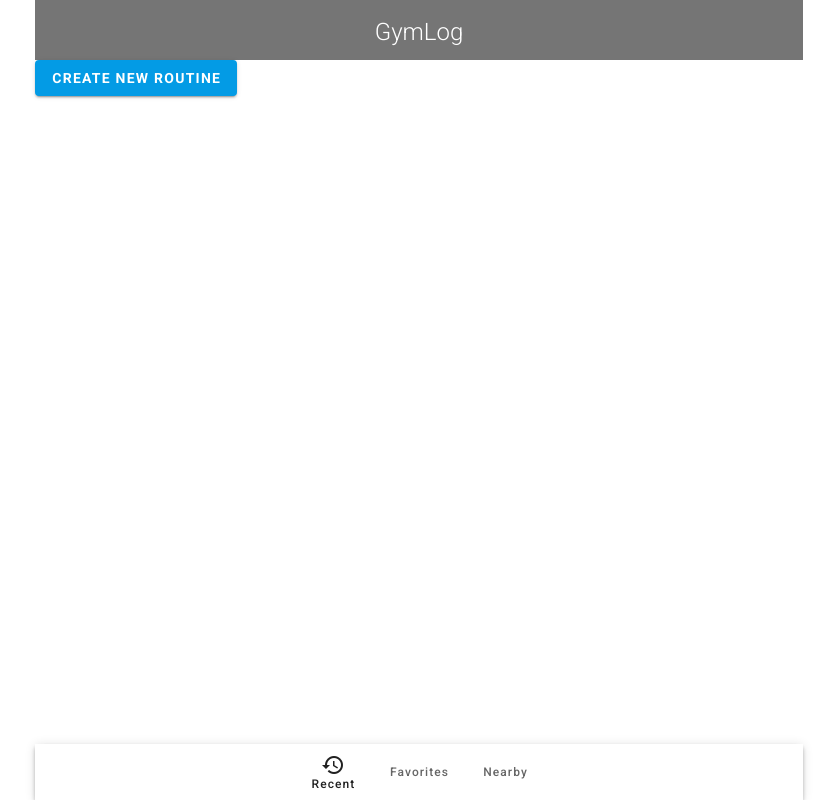
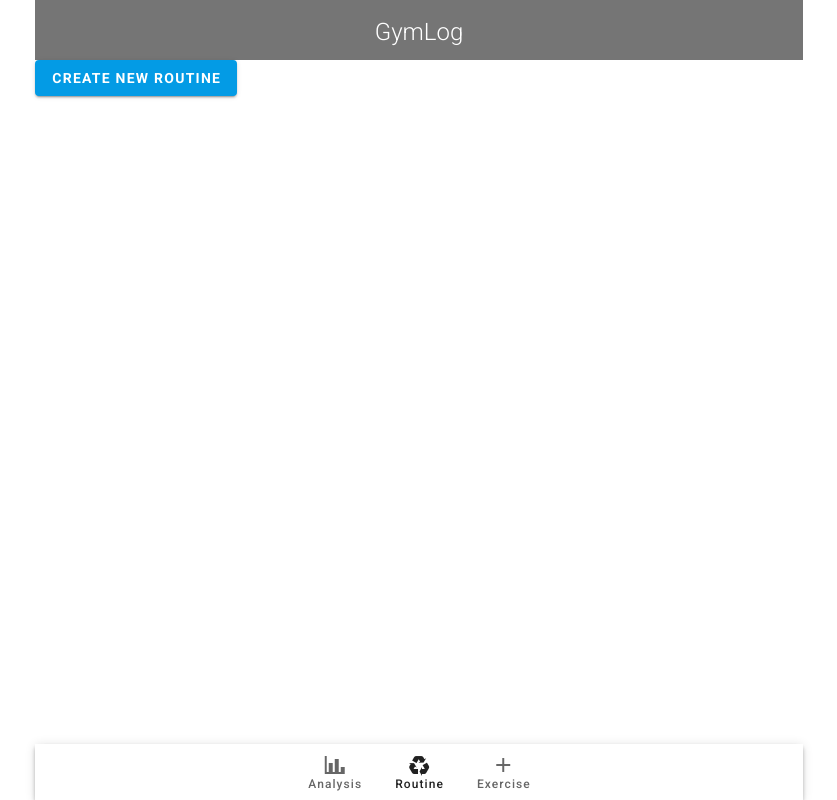
Before and after one commit to nighostchris/gymlog, a Vue app in the folder client/: page / in a window 1280 px wide. Shown: the whole page, without its empty margins (221-1058 px from the left). Built offline with nearby package versions, Linux system fonts and the light colour scheme.

Commit message:
Add section in readme about to-do list and found the appropriate icon for bottom navigation bar

```diff
--- a/client/src/views/Dashboard.vue
+++ b/client/src/views/Dashboard.vue
@@ -8,19 +8,19 @@
           v-model="bottomController"
           fixed
         >
-          <v-btn value="recent">
-            <span>Recent</span>
-            <v-icon>mdi-history</v-icon>
+          <v-btn value="analysis">
+            <span>Analysis</span>
+            <v-icon>mdi-chart-bar</v-icon>
           </v-btn>
 
-          <v-btn value="favorites">
-            <span>Favorites</span>
-            <v-icon>mdi-favorite</v-icon>
+          <v-btn value="routine">
+            <span>Routine</span>
+            <v-icon>mdi-recycle</v-icon>
           </v-btn>
 
-          <v-btn value="nearby">
-            <span>Nearby</span>
-            <v-icon>mdi-place</v-icon>
+          <v-btn value="exercise">
+            <span>Exercise</span>
+            <v-icon>mdi-plus</v-icon>
           </v-btn>
         </v-bottom-navigation>
       </v-layout>
@@ -39,7 +39,7 @@ export default {
   },
   data() {
     return {
-      bottomController: 'recent',
+      bottomController: 'routine',
     };
   },
 };
```
Also changed, not shown: 1 other file (tests, documents, lock files or other folders).
